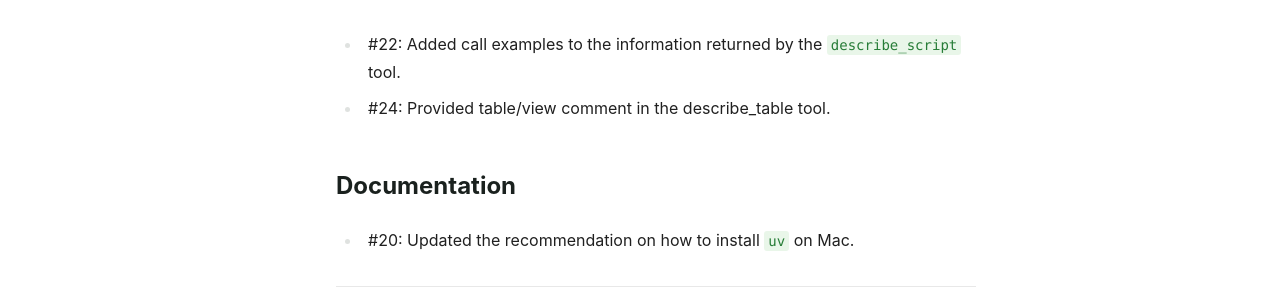
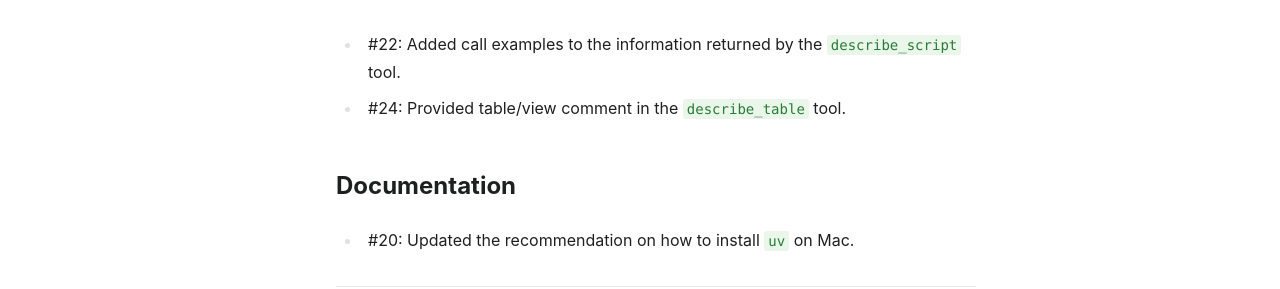
Before and after one commit to exasol/mcp-server, a Sphinx documentation site: the page built from doc/changes/unreleased.md, in a window 1280 px wide. Shown: the part 202-491 px from the top of the page. Built offline with Sphinx 7.4.7, drawn with Linux system fonts in a browser that asks for light colours; pages that are not in the unit, such as notebooks, are missing from menus.

```diff
--- a/doc/changes/unreleased.md
+++ b/doc/changes/unreleased.md
@@ -3,7 +3,7 @@
 ## Features
 
 * #22: Added call examples to the information returned by the `describe_script` tool.
-* #24: Provided table/view comment in the describe_table tool.
+* #24: Provided table/view comment in the `describe_table` tool.
 
 ## Documentation
 
```
